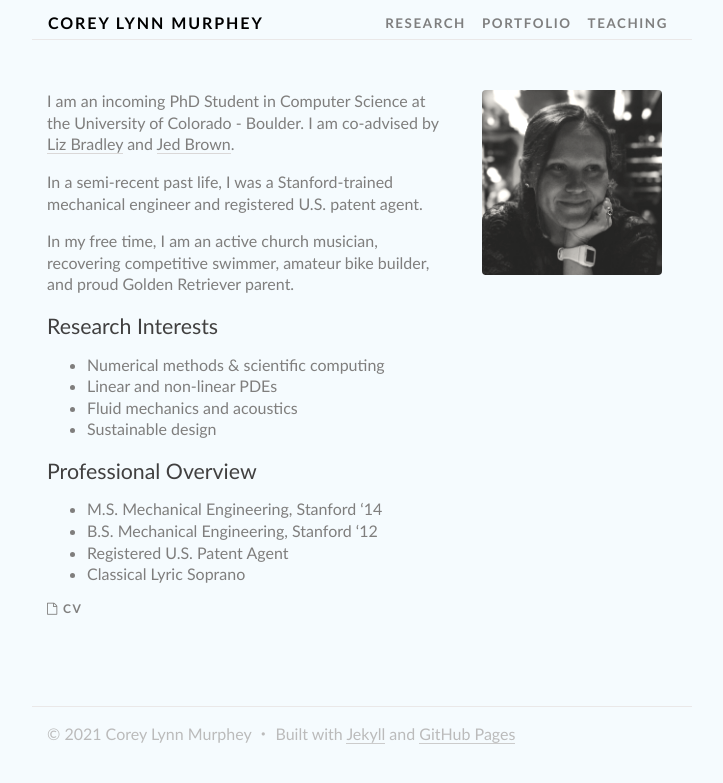
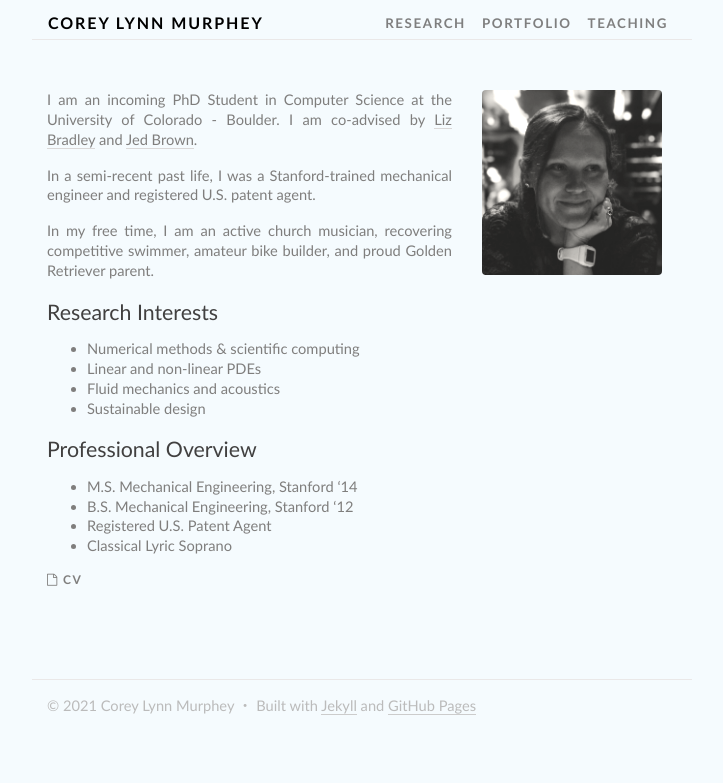
Before and after one commit to corlmurphey/clmurphey.github.io, a Jekyll site: the page built from index.md, in a window 1280 px wide. Shown: the top 783 px of the page, without its empty margins (278-1001 px from the left). Built offline with Jekyll 4.4.1, drawn with Linux system fonts in a browser that asks for light colours; nearby versions of some CDN libraries.

Commit message:
text-justify

```diff
--- a/assets/stylesheets/style.css
+++ b/assets/stylesheets/style.css
@@ -57,9 +57,12 @@ h5{
 }
 
 p, li{
-	font-size: 12pt;
+	font-size: 11pt;
 	color: #7F7E7D;
 	line-height: 1.35;
+	text-align: justify;
+	text-justify: inter-word;
+
 }
 
 .post p{
```
